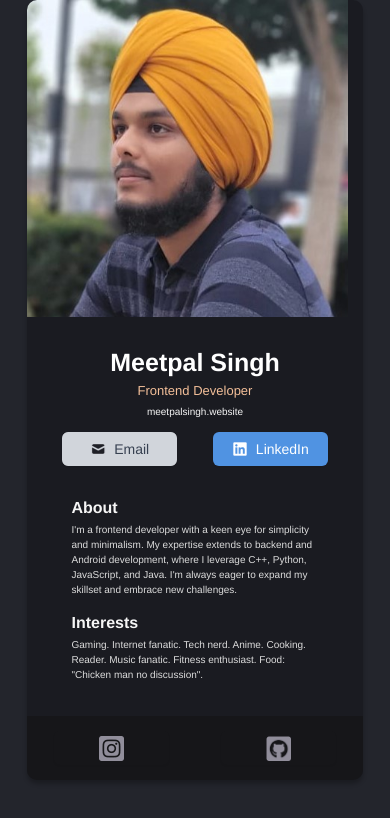
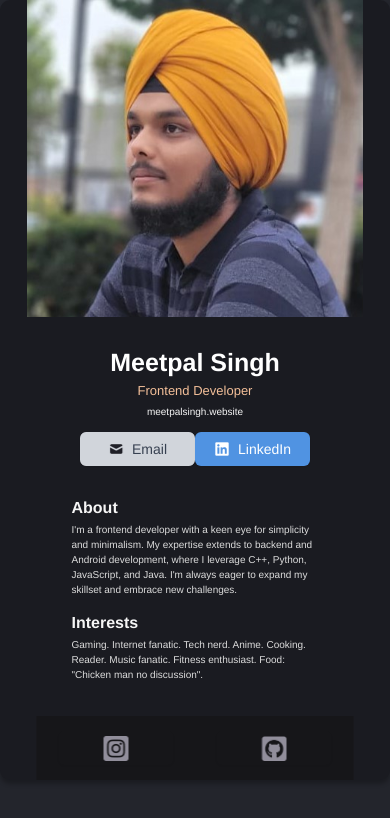
Before and after one commit to meetpal0001/Business-Card, a React (Create React App) app: page / in a window 390 px wide. Shown: the top 818 px of the page. Built offline with nearby package versions, Linux system fonts and the light colour scheme.

Commit message:
version 4

```diff
--- a/src/App.css
+++ b/src/App.css
@@ -48,6 +48,6 @@
 @media only screen and (max-width: 640px) {
   .App{
     margin: 0%;
-    width: 100%;
+    width: 100vw;
   }
 }
--- a/src/styles.css
+++ b/src/styles.css
@@ -8,7 +8,6 @@ body {
 }
 
 .profilePic {
-    transform: translateX(-15px);
     height: 317px;
 }
 
@@ -38,7 +37,7 @@ h2 {
 
 .buttonFlex {
     display: flex;
-    justify-content: space-between;
+    justify-content: center;
     margin: 15px 35px 33px;
 }
 
@@ -119,3 +118,17 @@ p {
     width: 25px;
     height: 25px;
 }
+
+@media only screen and (min-width: 641px) {
+    .profilePic{
+    transform: translateX(-15px);
+    }
+}
+
+@media only screen and (max-width: 640px) {
+    #footer{
+        width: 317px;
+        margin-left:50%;
+        transform: translateX(-50%);
+    }
+  }
```
